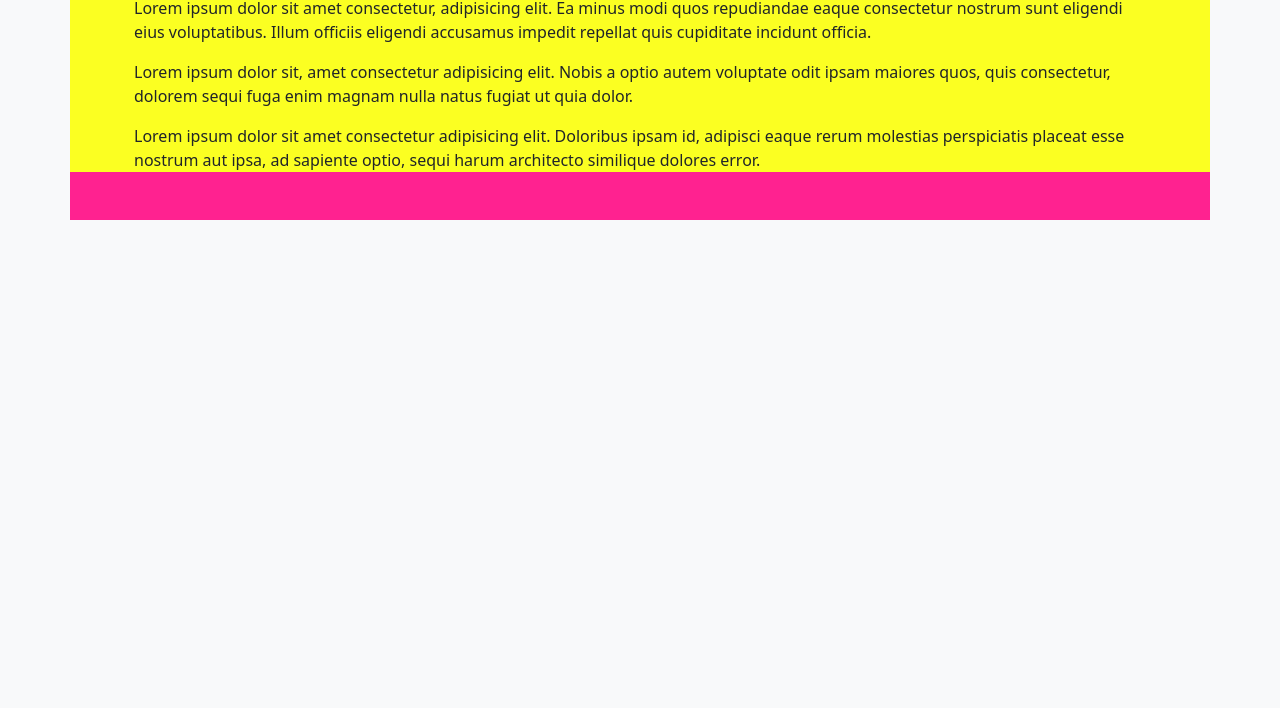
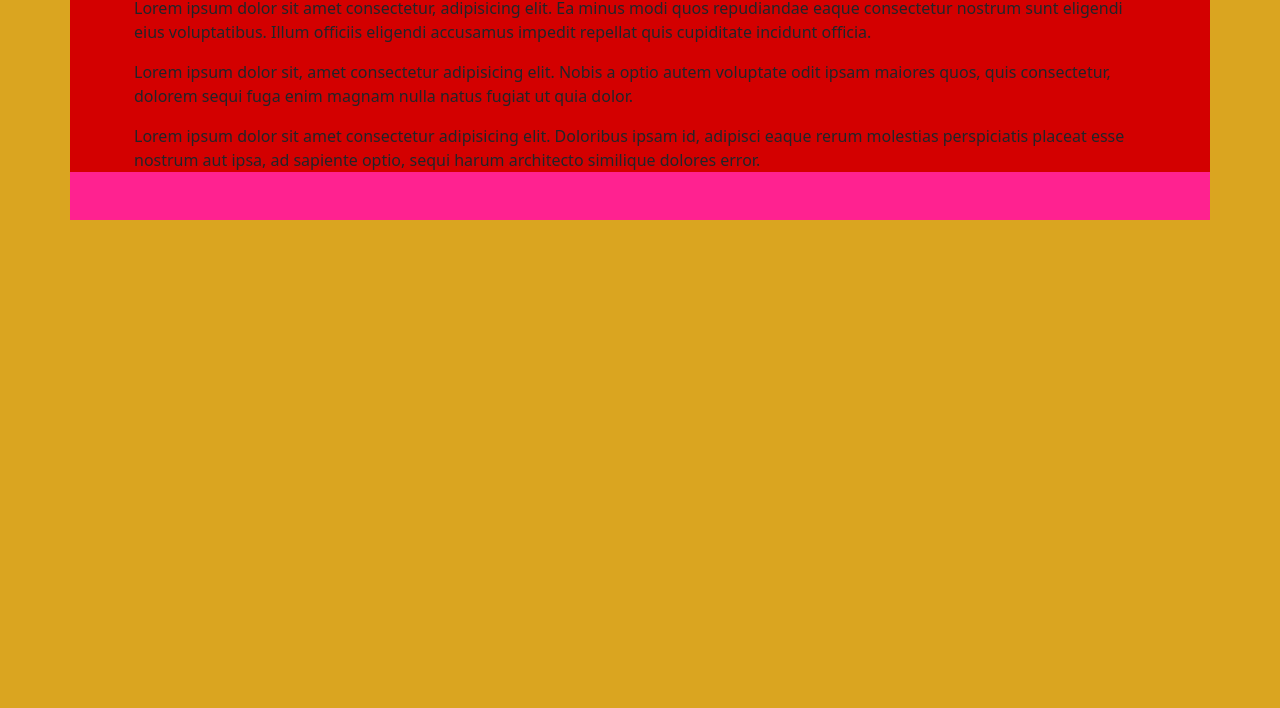
Before and after one commit to Paris2020/demo-presentation, a website: page index.html in a window 1280 px wide. Shown: the part 92-800 px from the top of the page. Drawn offline with nearby package versions, Linux system fonts and the light colour scheme; files that its build step writes are made by us from their sources.

Commit message:
Feature - Import 2 more specific bootstrap files

```diff
--- a/src/scss/style.scss
+++ b/src/scss/style.scss
@@ -1,6 +1,19 @@
 // Override global sass variables before importing bootstrap.scss
 $pink: #ff2290;
 $yellow: #fbff22;
+
+// Import two more specific bootstrap files
+@import "../../node_modules/bootstrap/scss/functions";
+@import "../../node_modules/bootstrap/scss/variables";
+
+
+// Add to the current map with custom colors
+$custom-demo-colors: (
+    "golden-loop": #daa520,
+    "rich-red": #D30000
+);
+
+$theme-colors: map-merge($theme-colors, $custom-demo-colors);
 
 // Import the bootstrap.scss file from node_modules
 @import "../../node_modules/bootstrap/scss/bootstrap";
```
